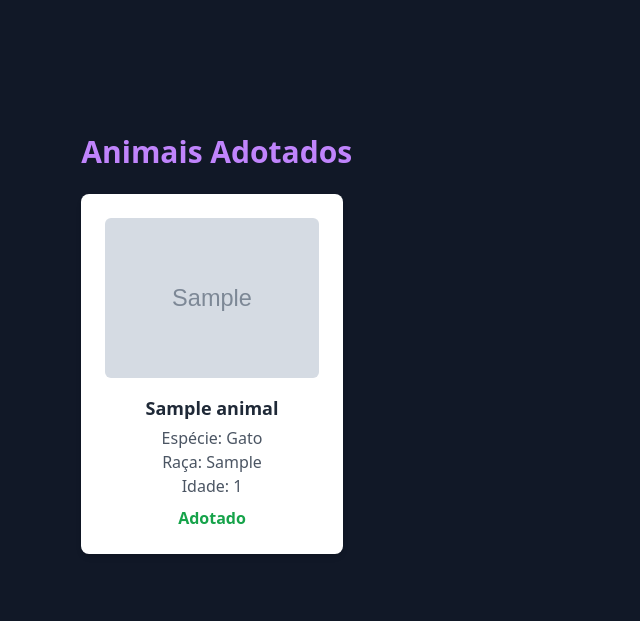
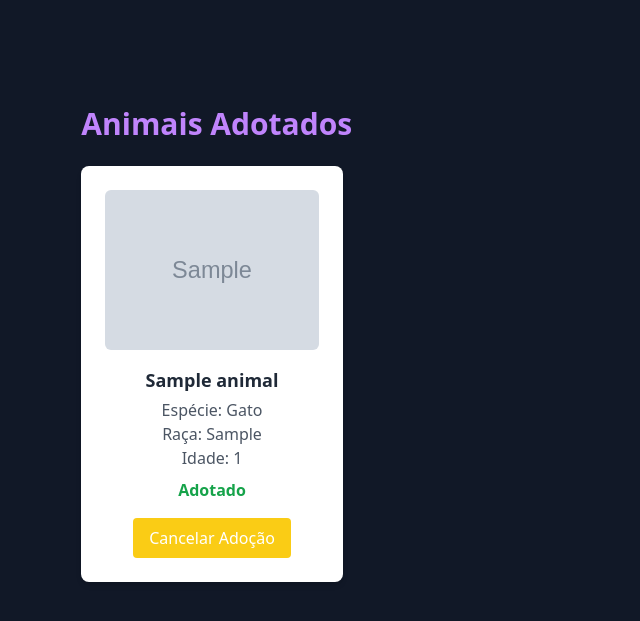
Before and after one commit to CristianoMafraJunior/Sistema-Acapra, a Django app: page /adocoes/ in a window 1280 px wide. Shown: the part 96-717 px from the top of the page, without its empty margins (0-640 px from the left). Run offline with Django 5.2, Linux system fonts and the light colour scheme; tables that the repository leaves empty hold one stand-in row (values such as "Sample post"); grey boxes marked "Sample" are stand-in pictures; style sheets or scripts are compiled from the project's sources.

Commit message:
Adiciona o cancelar adocao: caso animal seja devolvido

```diff
--- a/acapra/templates/acapra/admin_adocoes.html
+++ b/acapra/templates/acapra/admin_adocoes.html
@@ -19,6 +19,12 @@
                         <p class="text-gray-600">Raça: {{ animal.raca }}</p>
                         <p class="text-gray-600">Idade: {{ animal.idade }}</p>
                         <span class="text-green-600 font-semibold mt-2">Adotado</span>
+
+                        <!-- Botão cancelar adoção -->
+                        <a href="{% url 'CancelarAdocao' animal.id %}"
+                           class="mt-4 px-4 py-2 bg-yellow-400 text-white rounded hover:bg-yellow-500">
+                            Cancelar Adoção
+                        </a>
                     </div>
                 {% endfor %}
             </div>
--- a/acapra/urls.py
+++ b/acapra/urls.py
@@ -15,7 +15,8 @@
     AnimaisDisponiveisUser,
     FormularioAdocaoUser,
     AdocoesAdmin,
-    AdotarAnimal
+    AdotarAnimal,
+    CancelarAdocao
 )
 
 
@@ -44,4 +45,5 @@
     ),
     path("adocoes/", AdocoesAdmin, name="AdocoesAdmin"),
     path("adotar/<int:animal_id>/", AdotarAnimal, name="AdotarAnimal"),
+    path("adocoes/cancelar/<int:animal_id>/", CancelarAdocao, name="CancelarAdocao"),
 ]
--- a/acapra/views/__init__.py
+++ b/acapra/views/__init__.py
@@ -14,3 +14,4 @@
 from .animais_disponiveis_user import AnimaisDisponiveisUser
 from .formulario_adocao_user import FormularioAdocaoUser
 from .adotar_animal import AdotarAnimal
+from .cancelar_adocao import CancelarAdocao
```
Also changed, not shown: acapra/views/cancelar_adocao.py (added, +9 -0 lines).
